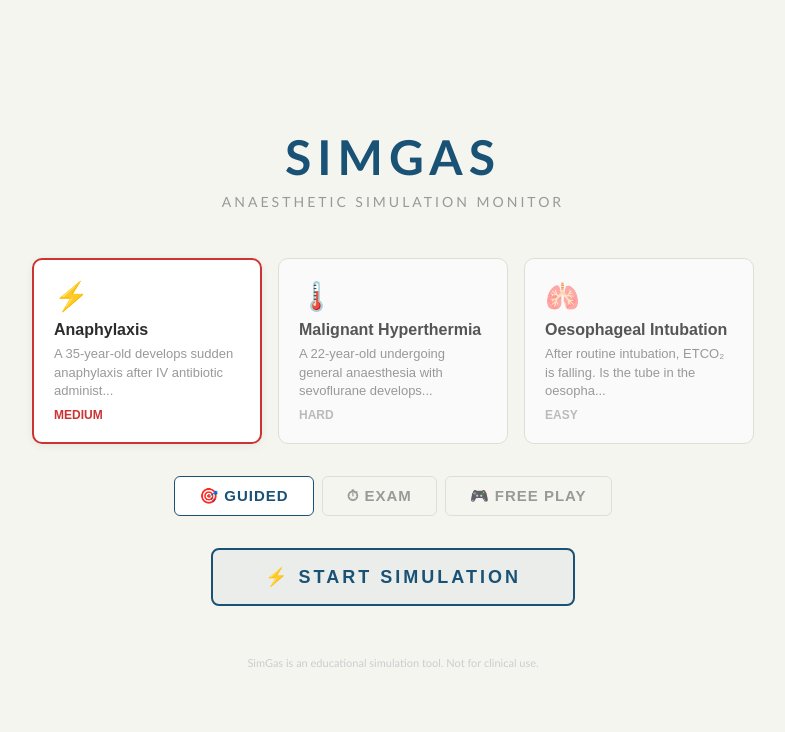
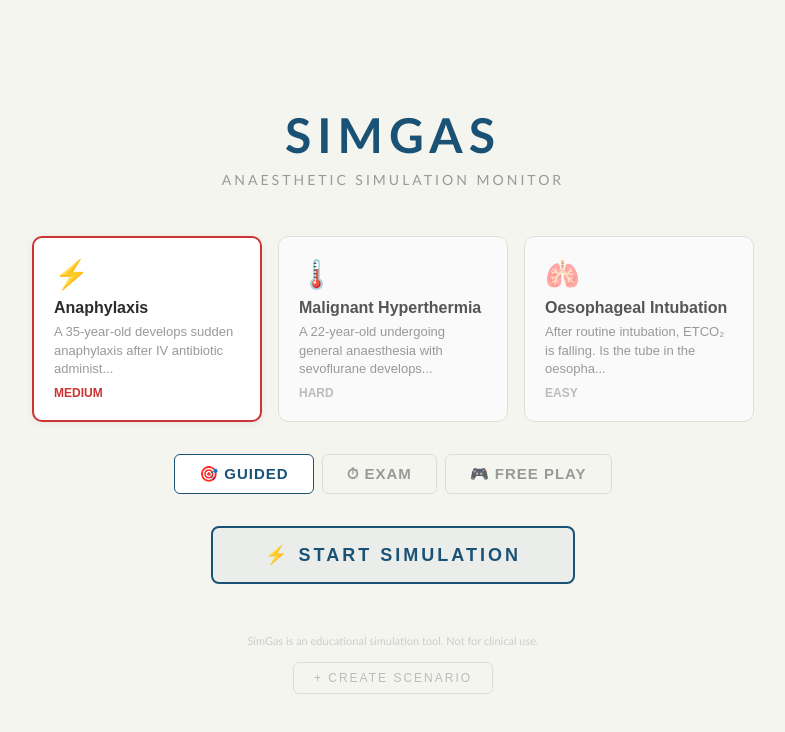
Before and after one commit to bsharif/simgas, a React (Vite) app: page / in a window 1280 px wide. Shown: the top 732 px of the page, without its empty margins (247-1032 px from the left). Built offline with nearby package versions, Linux system fonts and the light colour scheme.

Commit message:
feat: scaffold ScenarioCreator page and routing

```diff
--- a/ui/App.tsx
+++ b/ui/App.tsx
@@ -4,16 +4,24 @@ import { MonitorLayoutProvider } from './context/MonitorLayoutContext'
 import { AlarmsProvider } from './context/AlarmsContext'
 import StartPage from './pages/StartPage'
 import SimulationView from './pages/SimulationView'
+import ScenarioCreator from './pages/ScenarioCreator'
 
-type Screen = 'start' | 'simulation'
+type Screen = 'start' | 'simulation' | 'creator'
 
 function AppRouter() {
   const [screen, setScreen] = useState<Screen>('start')
 
   if (screen === 'start') {
-    return <StartPage onStart={() => setScreen('simulation')} />
+    return (
+      <StartPage
+        onStart={() => setScreen('simulation')}
+        onOpenCreator={() => setScreen('creator')}
+      />
+    )
   }
-
+  if (screen === 'creator') {
+    return <ScenarioCreator onBack={() => setScreen('start')} />
+  }
   return <SimulationView />
 }
 
--- /dev/null
+++ b/ui/pages/ScenarioCreator.tsx
@@ -0,0 +1,32 @@
+import type { FC } from 'react'
+
+interface ScenarioCreatorProps {
+  onBack: () => void
+}
+
+const ScenarioCreator: FC<ScenarioCreatorProps> = ({ onBack }) => {
+  return (
+    <div style={{ width: '100%', height: '100vh', overflowY: 'auto', background: '#f5f5f0' }}>
+      <div style={{ maxWidth: 760, margin: '0 auto', padding: '24px 16px 64px' }}>
+        <div style={{ display: 'flex', alignItems: 'center', gap: 16, marginBottom: 32 }}>
+          <button
+            onClick={onBack}
+            style={{
+              padding: '8px 16px', borderRadius: 6,
+              border: '1px solid #e0ddd5', background: 'transparent',
+              cursor: 'pointer', color: '#555', fontSize: 14,
+            }}
+          >
+            ← Back
+          </button>
+          <div style={{ fontSize: 20, fontWeight: 700, color: '#1a5276', letterSpacing: 3, textTransform: 'uppercase' }}>
+            Scenario Creator
+          </div>
+        </div>
+        <p style={{ color: '#999' }}>Form coming soon.</p>
+      </div>
+    </div>
+  )
+}
+
+export default ScenarioCreator
--- a/ui/pages/StartPage.tsx
+++ b/ui/pages/StartPage.tsx
@@ -3,6 +3,7 @@ import { useSimulation } from '../context/SimulationContext'
 
 interface StartPageProps {
   onStart: () => void
+  onOpenCreator: () => void
 }
 
 const scenarioMeta: Record<string, { icon: string; color: string }> = {
@@ -11,7 +12,7 @@ const scenarioMeta: Record<string, { icon: string; color: string }> = {
   'malignant-hyperthermia': { icon: '🌡️', color: '#cc5500' },
 }
 
-const StartPage: FC<StartPageProps> = ({ onStart }) => {
+const StartPage: FC<StartPageProps> = ({ onStart, onOpenCreator }) => {
   const { scenarios, mode, setMode, startScenario } = useSimulation()
   const [selectedId, setSelectedId] = useState<string>('anaphylaxis')
 
@@ -188,6 +189,27 @@ const StartPage: FC<StartPageProps> = ({ onStart }) => {
       }}>
         SimGas is an educational simulation tool. Not for clinical use.
       </div>
+
+      <button
+        onClick={onOpenCreator}
+        style={{
+          marginTop: 12,
+          padding: '8px 20px',
+          borderRadius: 6,
+          border: '1px solid #e0ddd5',
+          background: 'transparent',
+          color: '#bbb',
+          fontSize: 12,
+          cursor: 'pointer',
+          letterSpacing: 2,
+          textTransform: 'uppercase',
+          transition: 'color 0.2s',
+        }}
+        onMouseEnter={e => { e.currentTarget.style.color = '#1a5276' }}
+        onMouseLeave={e => { e.currentTarget.style.color = '#bbb' }}
+      >
+        + Create Scenario
+      </button>
     </div>
     </div>
   )
```
